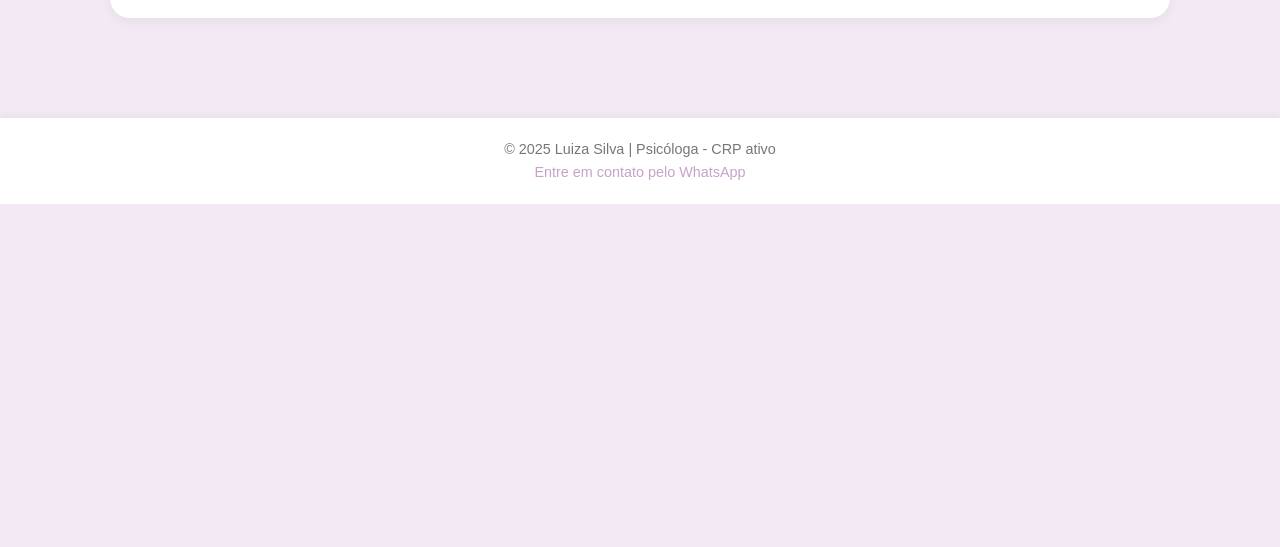
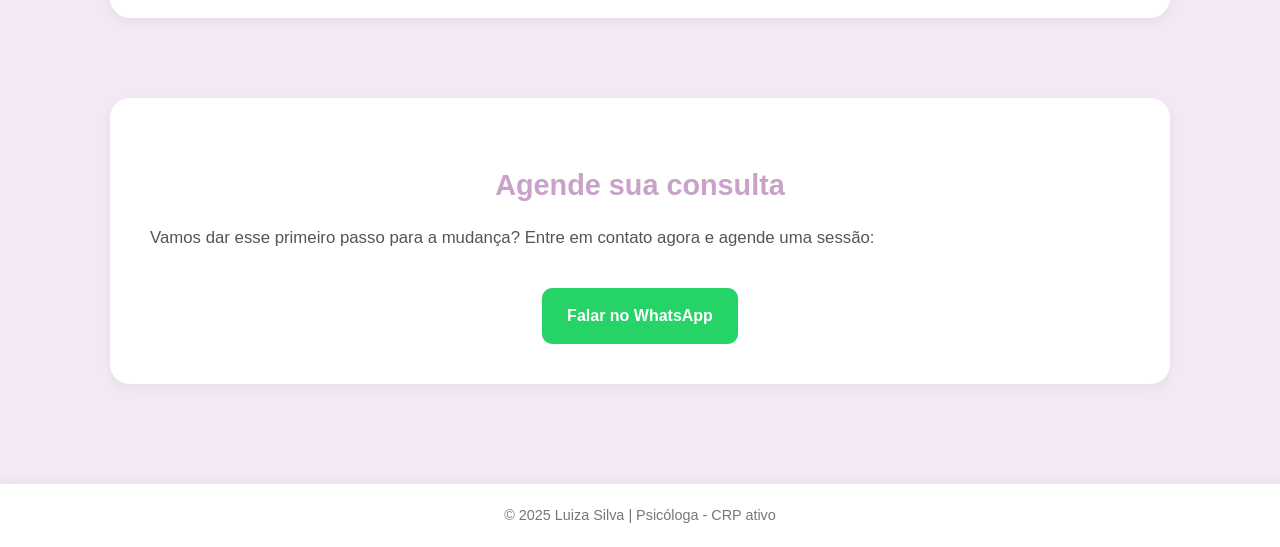
Before and after one commit to consultoriopsicologia/psi-luizasilva, a plain HTML site: page index.html in a window 1280 px wide. Shown: the part 1242-1789 px from the top of the page. Before the commit the page ends 1446 px from the top, so only its background shows below. Drawn offline with Linux system fonts and the light colour scheme.

Commit message:
Update index.html

```diff
--- a/index.html
+++ b/index.html
@@ -6,7 +6,7 @@
   <title>Psicóloga Luiza Silva</title>
   <style>
     :root {
-      --lilas: #c8a2c8;
+      --lilas: #c8a2c8; /* lilás suave */
       --lilas-claro: #f3e9f5;
       --branco: #ffffff;
       --cinza: #555555;
@@ -180,6 +180,7 @@
       <nav>
         <a href="#sobre">Sobre Mim</a>
         <a href="#trabalho">Meu Trabalho</a>
+        <a href="#consulta">Agende</a>
       </nav>
     </div>
   </header>
@@ -207,16 +208,28 @@
         </p>
       </div>
     </section>
+
+    <!-- ======== TERCEIRA SEÇÃO: AGENDAR CONSULTA ======== -->
+    <section id="consulta" class="section">
+      <div class="text" style="text-align:center; width:100%;">
+        <h2>Agende sua consulta</h2>
+        <p>
+          Vamos dar esse primeiro passo para a mudança? Entre em contato agora e agende uma sessão:
+        </p>
+        <a href="https://wa.me/5561993934387" target="_blank" style="display:inline-block; margin-top:20px; background-color:#25d366; color:#fff; padding:15px 25px; border-radius:10px; text-decoration:none; font-weight:bold; transition:transform 0.3s ease;">
+          Falar no WhatsApp
+        </a>
+      </div>
+    </section>
   </main>
 
   <!-- ======== RODAPÉ ======== -->
   <footer>
-    © 2025 Luiza Silva | Psicóloga - CRP ativo<br>
-    <a href="https://wa.me/SEUNUMERO" target="_blank" style="color: var(--lilas); text-decoration: none;">Entre em contato pelo WhatsApp</a>
+    © 2025 Luiza Silva | Psicóloga - CRP ativo
   </footer>
 
   <!-- ======== BOTÃO FLUTUANTE WHATSAPP ======== -->
-  <a href="https://wa.me/SEUNUMERO" target="_blank" class="whatsapp-float" title="Fale comigo no WhatsApp">
+  <a href="https://wa.me/5561993934387" target="_blank" class="whatsapp-float" title="Fale comigo no WhatsApp">
     💬
   </a>
 </body>
```
